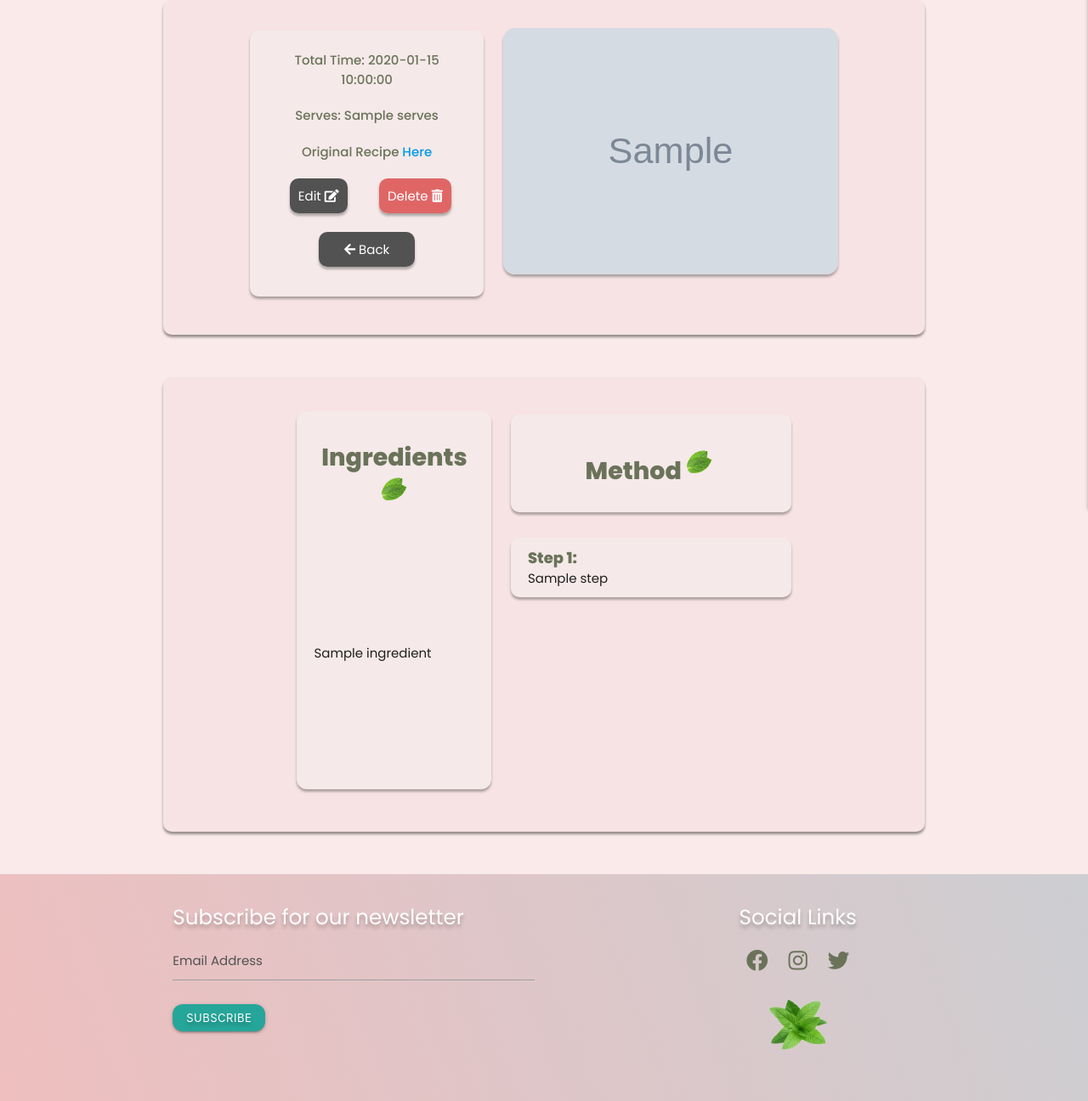
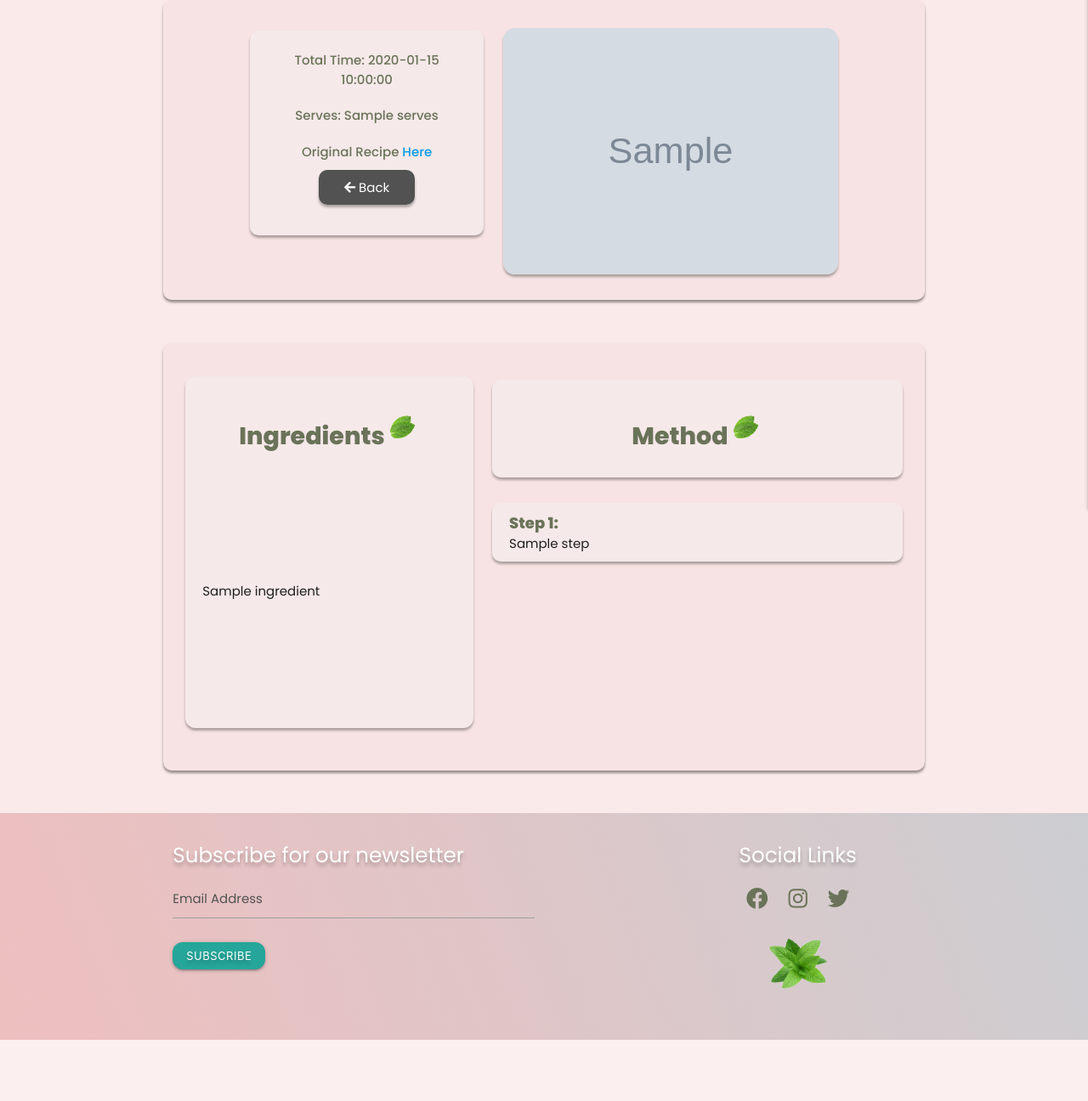
Before and after one commit to steff880/MS3-MyRecipeBook, a Flask app: template templates/full_recipe.html in a window 1280 px wide. Shown: the part 261-1557 px from the top of the page at 85% size. After the commit the page ends 1485 px from the top, so only its background shows below. Run offline with Flask 2, Linux system fonts and the light colour scheme; the template is opened without the code that fills it: most values are stand-ins (such as "Sample title", 1, 10 or a date in 2020); grey boxes marked "Sample" are stand-in pictures; some libraries are stand-ins or nearby versions.

Commit message:
Remove valign wrapper from recipe-info section as was added by mistake

```diff
--- a/templates/full_recipe.html
+++ b/templates/full_recipe.html
@@ -35,6 +35,7 @@
                         {% endif %}
                     </div>
                 </div>
+                {% if session.user|lower == recipe.created_by|lower %}
                 <div class="row btn-row-recipe">
                     <div class="col s12">
                         <div class="col s6 m6">
@@ -45,6 +46,7 @@
                         </div>
                     </div>
                 </div>
+                {% endif %}
                 <div class="row">
                     <div class="col s12">
                         <a class="btn-back" href="#"><i class="fas fa-arrow-left"></i> Back</a>
@@ -62,7 +64,7 @@
 
 <!-- Method and Ingredients -->
 <!-- Inspired from https://github.com/rebeccatraceyt/bake-it-til-you-make-it/blob/master/templates/recipe/recipe.html -->
-<section class="recipe-info valign-wrapper">
+<section class="recipe-info">
     <div class="row">
         <div class="col s12 m6 xl5">
             <div class="panel-ingredients">
```
